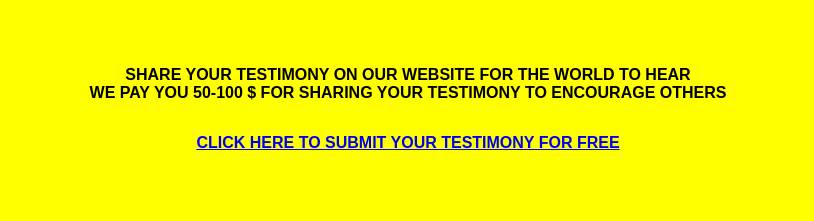
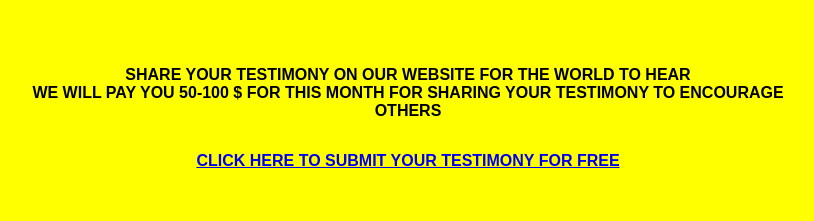
Before and after one commit to oak29/testimony, a plain HTML site: page index.html in a window 1280 px wide. Shown: the whole page, without its empty margins (232-1046 px from the left). Drawn offline with Linux system fonts and the light colour scheme.

Commit message:
Update index.html

```diff
--- a/index.html
+++ b/index.html
@@ -81,8 +81,8 @@
 <body>
   <div class="container">
 
-   <p><b> SHARE YOUR TESTIMONY ON OUR WEBSITE FOR THE WORLD TO HEAR<br>WE PAY YOU
-50-100 $ FOR SHARING YOUR TESTIMONY TO ENCOURAGE OTHERS </b></p>
+   <p><b> SHARE YOUR TESTIMONY ON OUR WEBSITE FOR THE WORLD TO HEAR<br>WE WILL PAY YOU
+50-100 $ FOR THIS MONTH FOR SHARING YOUR TESTIMONY TO ENCOURAGE OTHERS </b></p>
 
 	<p><b><a href='https://c2hxh289.caspio.com/dp/1adbd0004430347a2a4547a29b70 '>CLICK HERE TO SUBMIT YOUR TESTIMONY FOR FREE</a></b></p>   </p>
 
```
